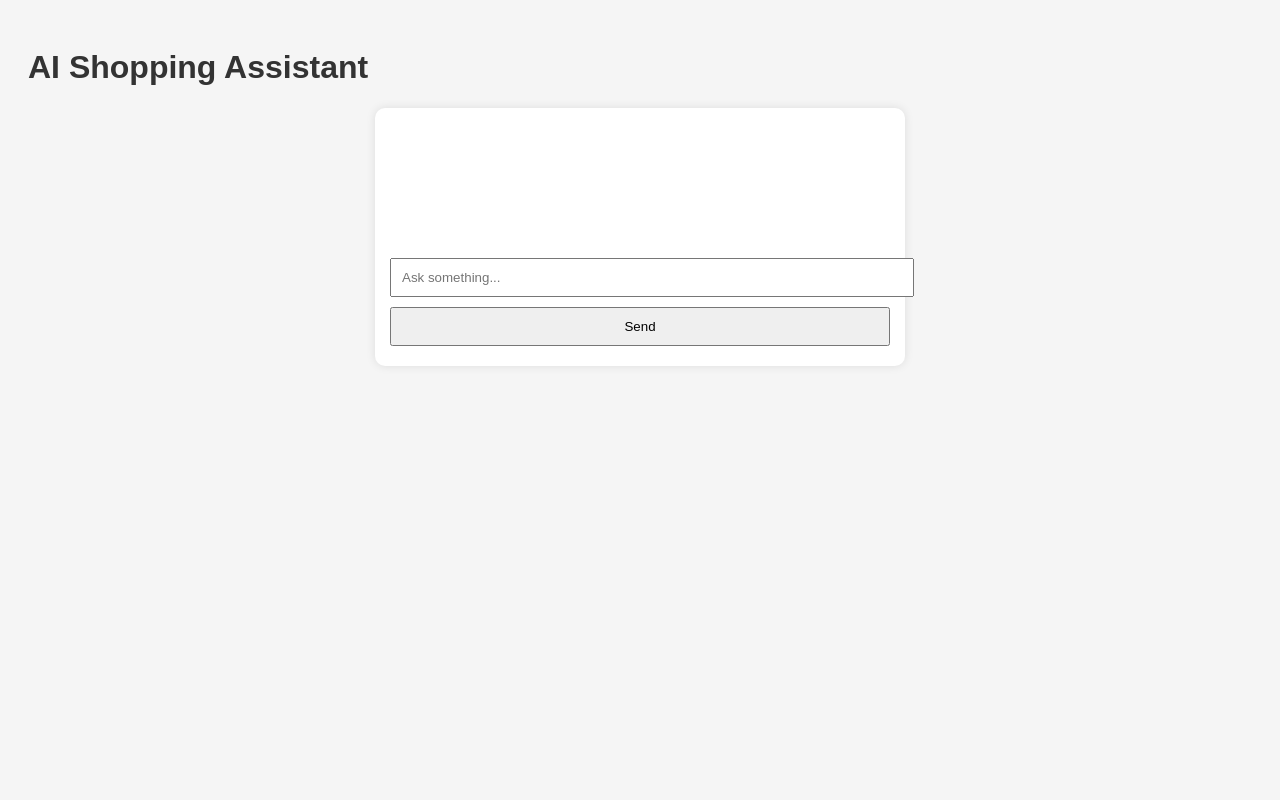
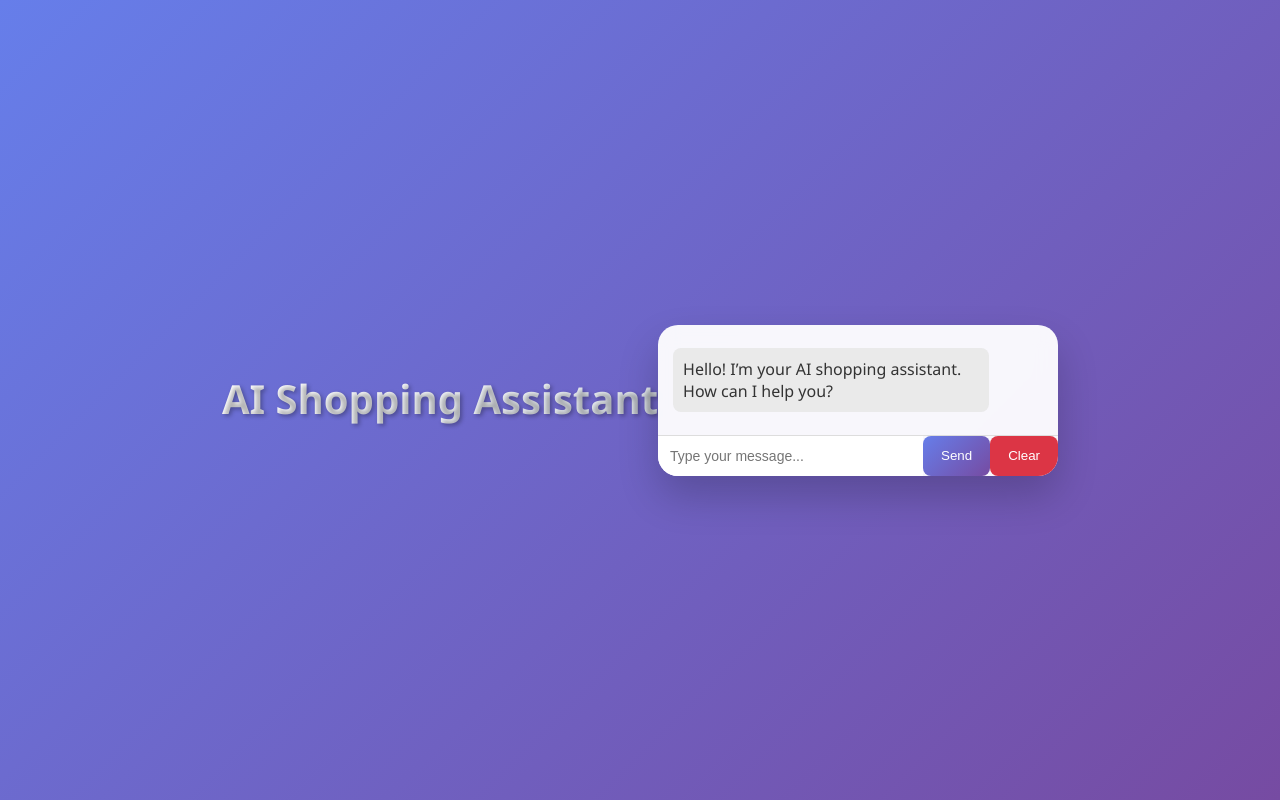
Before and after one commit to codedreammer/AI-Shopping-Assistent, a Flask app: template project/templates/index.html in a window 1280 px wide. Run offline with Flask 3, Linux system fonts and the light colour scheme; the template is opened without the code that fills it, so the values that code supplies are empty.

Commit message:
added the templat file

```diff
--- a/project/templates/index.html
+++ b/project/templates/index.html
@@ -4,15 +4,26 @@
     <meta charset="UTF-8">
     <meta name="viewport" content="width=device-width, initial-scale=1.0">
     <title>AI Shopping Assistant</title>
-    <link rel="stylesheet" href="style.css">
-    <script src="script.js"></script>
+    <link rel="stylesheet" href="{{ url_for('static', filename='style.css') }}">
 </head>
 <body>
     <h1>AI Shopping Assistant</h1>
-    <div id="chat-box">
-        <div id="messages"></div>
-        <input type="text" id="user-input" placeholder="Ask something...">
-        <button onclick="sendMessage()">Send</button>
+
+    <div class="chat-container">
+        <div class="chat-box" id="chat-box">
+            <div class="message bot">
+                Hello! I’m your AI shopping assistant. How can I help you?
+            </div>
+        </div>
+
+        <div class="input-area">
+            <input type="text" id="user-input" placeholder="Type your message...">
+            <button onclick="sendMessage()">Send</button>
+            <button onclick="clearHistory()" class="clear-btn">Clear</button>
+        </div>
     </div>
+
+    <!-- Link JavaScript at the end of body -->
+    <script src="{{ url_for('static', filename='script.js') }}"></script>
 </body>
 </html>
--- a/project/templates/script.js
+++ /dev/null
@@ -1,25 +0,0 @@
-async function sendMessage() {
-            const inputField = document.getElementById("user-input");
-            const message = inputField.value;
-            if (!message) return;
-
-            // Show user message
-            const messagesDiv = document.getElementById("messages");
-            messagesDiv.innerHTML += `<p class="user"><b>You:</b> ${message}</p>`;
-            inputField.value = "";
-
-            // Send to Flask backend
-            const response = await fetch("/chat", {
-                method: "POST",
-                headers: {
-                    "Content-Type": "application/json"
-                },
-                body: JSON.stringify({ message: message })
-            });
-
-            const data = await response.json();
-
-            // Show bot reply
-            messagesDiv.innerHTML += `<p class="bot"><b>Bot:</b> ${data.reply}</p>`;
-
-        }
--- a/project/templates/style.css
+++ /dev/null
@@ -1,31 +0,0 @@
-body {
-            font-family: Arial, sans-serif;
-            background: #f5f5f5;
-            padding: 20px;
-        }
-        h1 {
-            color: #333;
-        }
-        #chat-box {
-            background: #fff;
-            padding: 15px;
-            border-radius: 10px;
-            box-shadow: 0 0 10px rgba(0,0,0,0.1);
-            max-width: 500px;
-            margin: auto;
-        }
-        #messages {
-            margin: 15px 0;
-            min-height: 100px;
-        }
-        .user {
-            color: blue;
-        }
-        .bot {
-            color: green;
-        }
-        input, button {
-            padding: 10px;
-            margin: 5px 0;
-            width: 100%;
-        }
```
